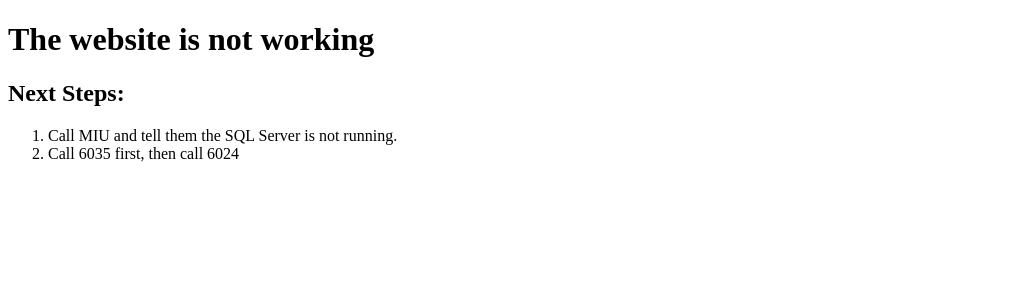
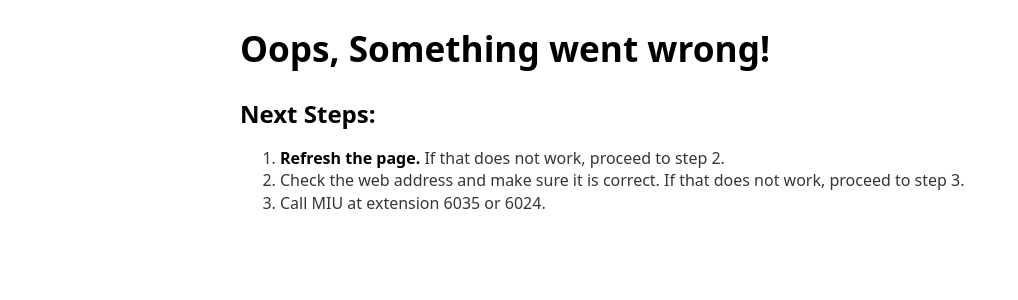
Before and after one commit to masterofpi11436/rrjweb2, a PHP site: page /views/Errors/500.php in a window 1280 px wide. Shown: the top 300 px of the page, without its empty margins (0-1018 px from the left). Run offline with PHP 8.4, Linux system fonts and the light colour scheme.

Commit message:
Cleaned up styling

```diff
--- a/public/css/styles.css
+++ b/public/css/styles.css
@@ -8,7 +8,7 @@ header {
 
 /* Style for the search input field */
 .search-input {
-    width: 300px; /* Adjust the width as needed */
+    width: 430px; /* Adjust the width as needed */
     padding: 10px;
     border: 1px solid #ddd;
     border-radius: 5px;
--- a/views/Errors/404.php
+++ b/views/Errors/404.php
@@ -3,6 +3,7 @@
 <head>
     <meta charset="UTF-8">
     <meta name="viewport" content="width=device-width, initial-scale=1.0">
+    <link rel="stylesheet" href="https://cdn.jsdelivr.net/npm/water.css@2/out/water.css">
     <title>Page not found</title>
 </head>
 <body>
--- a/views/Errors/500.php
+++ b/views/Errors/500.php
@@ -3,14 +3,16 @@
 <head>
     <meta charset="UTF-8">
     <meta name="viewport" content="width=device-width, initial-scale=1.0">
+    <link rel="stylesheet" href="https://cdn.jsdelivr.net/npm/water.css@2/out/water.css">
     <title>Website Not Working</title>
 </head>
 <body>
-    <h1>The website is not working</h1>
+    <h1>Oops, Something went wrong!</h1>
     <h2>Next Steps:</h2>
     <ol>
-        <li>Call MIU and tell them the SQL Server is not running.</li>
-        <li>Call 6035 first, then call 6024</li>
+        <li><strong>Refresh the page.</strong> If that does not work, proceed to step 2.</li>
+        <li>Check the web address and make sure it is correct. If that does not work, proceed to step 3.</li>
+        <li>Call MIU at extension 6035 or 6024.</li>
     </ol>
 </body>
 </html>
--- a/views/Tablets/add_tablet.php
+++ b/views/Tablets/add_tablet.php
@@ -4,7 +4,7 @@
 
 <form>
     <label for="paste-input">Paste Info:</label>
-    <input type="text" id="paste-input" oninput="parseInput()" placeholder="Inmate# Last Name, First Name (Middle Name)">
+    <input type="text" id="paste-input" oninput="parseInput()" class="search-input" placeholder="Format Inmate# Last Name, First Name (Middle Name)">
 </form>
 
 <form method="post" action="/tablets/create">
```
Also changed, not shown: views/Admins/dashboard.php (+7 -3 lines), views/Shared/header.php (line endings or trailing spaces), 2 other files.
